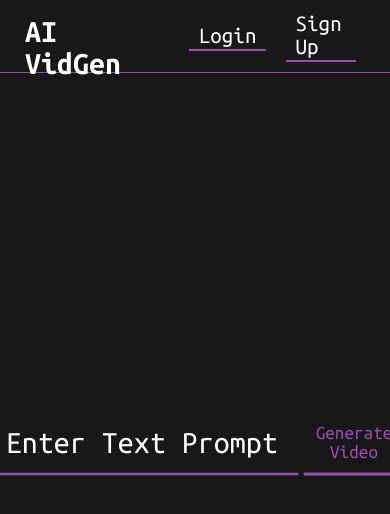
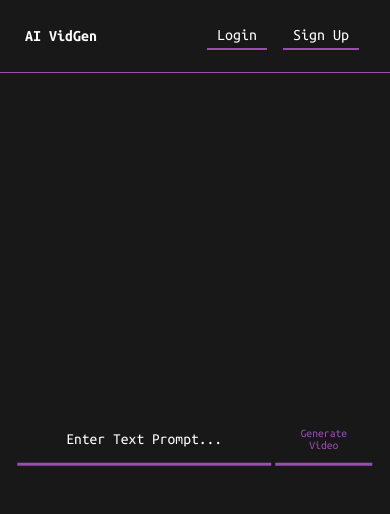
Before and after one commit to AmeenIzhac/StableDiffusionVideos, a React (Create React App) app in the folder client/: page / in a window 390 px wide. Shown: the top 514 px of the page. Built offline with nearby package versions, Linux system fonts and the light colour scheme.

Commit message:
[ii120] make navbar and search bar mobile friendly

```diff
--- a/client/src/Navbar.css
+++ b/client/src/Navbar.css
@@ -5,6 +5,7 @@
     background-color: var(--main-bg-dark);
     height: 5vh;
     box-shadow: 0px 1px var(--main-bg-light);
+    align-items: center;
 }
 
 .Navbar .logo {
@@ -43,5 +44,27 @@ li {
 
 .pageLink {
     margin-right: 1em;
-    padding: 2px 10px;
+    padding: 5px 10px;
 }
+
+@media screen and (max-width: 700px) {
+    .Navbar .logo {
+        font-size: 1.8em;
+        margin-left: 10px;
+    }
+    .buttonLink, .pageLink, .link {
+        font-size: 1.1em;
+    }
+
+}
+
+@media screen and (max-width: 540px) {
+    .Navbar .logo {
+        font-size: 1em;
+        margin-left: 10px;
+    }
+    .buttonLink, .pageLink, .link {
+        font-size: 1em;
+    }
+
+}
--- a/client/src/index.css
+++ b/client/src/index.css
@@ -57,7 +57,6 @@ ul {
   width: 70vw;
   border: none;
   border-bottom: 3px solid var(--main-bg-light);
-  border-top-left-radius: 10px;
   padding: 5px 20px;
   background-color: var(--main-bg-dark);
   caret-color: var(--main-bg-light);
@@ -153,6 +152,19 @@ ul {
   .dropdownOption {
     grid-template-columns: repeat(1, 1fr);
     gap: 1em;
+  }
+  .promptButton {
+    padding: 12px;
+    font-size: 3vw;
+    /* border-radius: 10px 10px 0 0; */
+  }
+  .prompt {
+    width: 70vw;
+    border: none;
+    border-bottom: 3px solid var(--main-bg-light);
+    padding: 1vh 1vw;
+    font-size: 4vw;
+    margin-right: 1vw;
   }
 
 }
```
